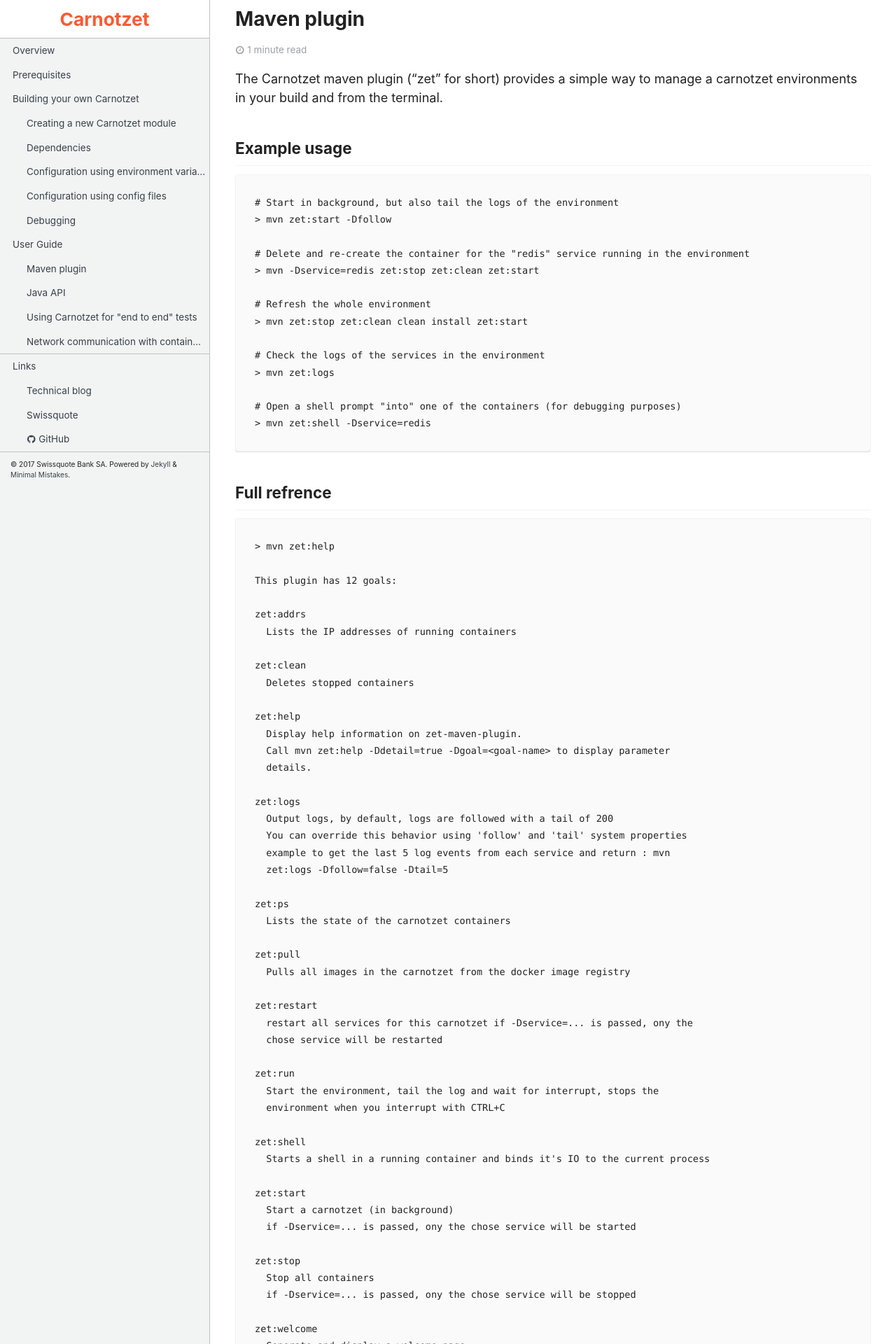
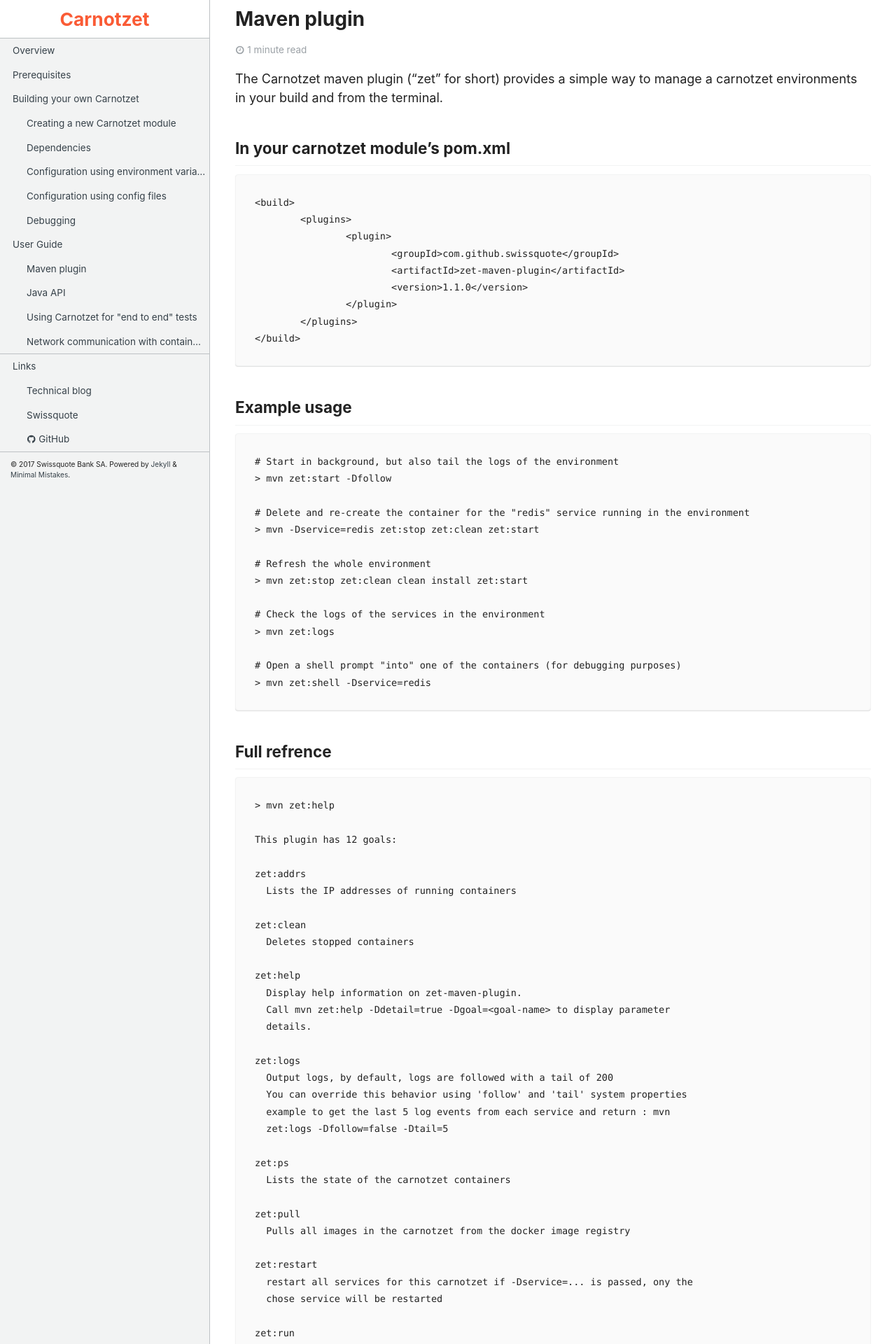
Before and after one commit to swissquote/carnotzet, a Jekyll site: the page built from docs/_docs/user-guide/maven-plugin.md, in a window 1280 px wide. Shown: the top 1920 px of the page at 70% size. Built offline with Jekyll 4.4.1, drawn with Linux system fonts in a browser that asks for light colours.

Commit message:
Update documentation

````diff
--- a/docs/_docs/user-guide/maven-plugin.md
+++ b/docs/_docs/user-guide/maven-plugin.md
@@ -5,6 +5,19 @@ url: /user-guide/maven-plugin
 
 The Carnotzet maven plugin ("zet" for short) provides a simple way to manage
 a carnotzet environments in your build and from the terminal.
+
+## In your carnotzet module's pom.xml
+```
+<build>
+	<plugins>
+		<plugin>
+			<groupId>com.github.swissquote</groupId>
+			<artifactId>zet-maven-plugin</artifactId>
+			<version>1.1.0</version>
+		</plugin>
+	</plugins>
+</build>
+```
 
 ## Example usage
 
````
Also changed, not shown: docs/_docs/user-guide/end-to-end-tests.md (+34 -27 lines).
